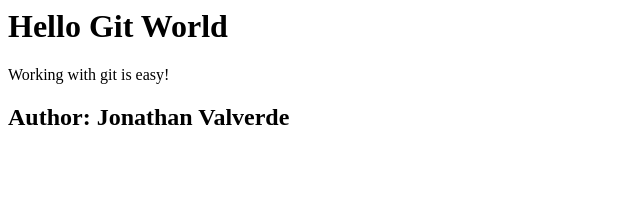
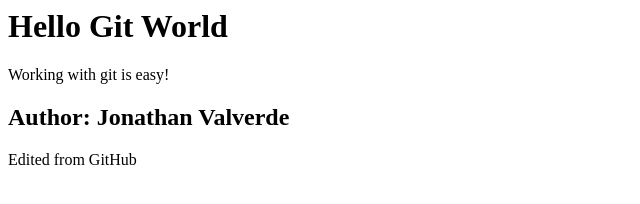
Before and after one commit to Valve-McK/GitGitHubMasterclass, a plain HTML site: page index.html in a window 1280 px wide. Shown: the whole page, without its empty margins (0-640 px from the left). Drawn offline with Linux system fonts and the light colour scheme.

Commit message:
Update index.html
Add some code from GitHub

```diff
--- a/index.html
+++ b/index.html
@@ -5,3 +5,6 @@
 </div>
 
 <h2>Author: Jonathan Valverde</h2>
+<div>
+  <p>Edited from GitHub</p>
+</div>
```
